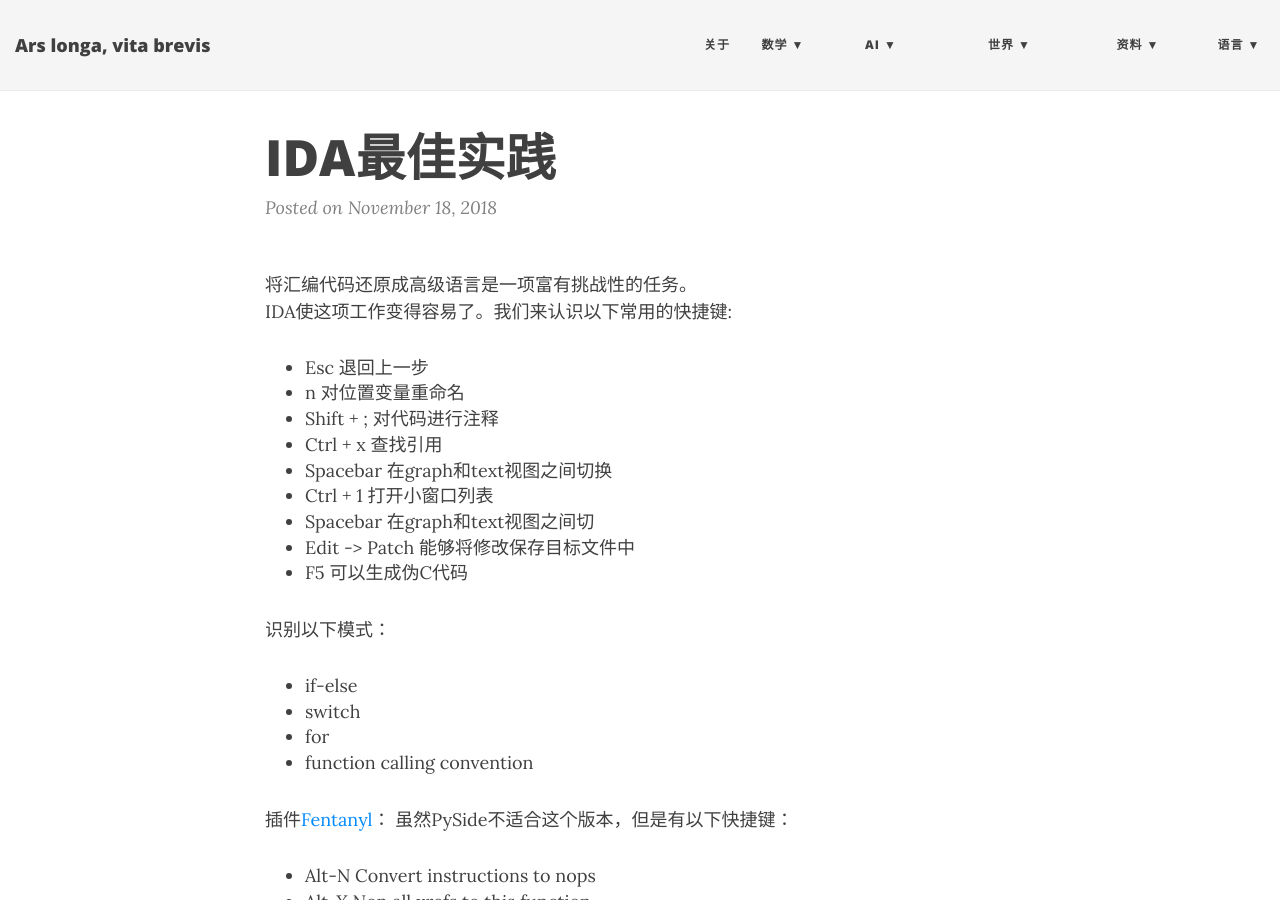
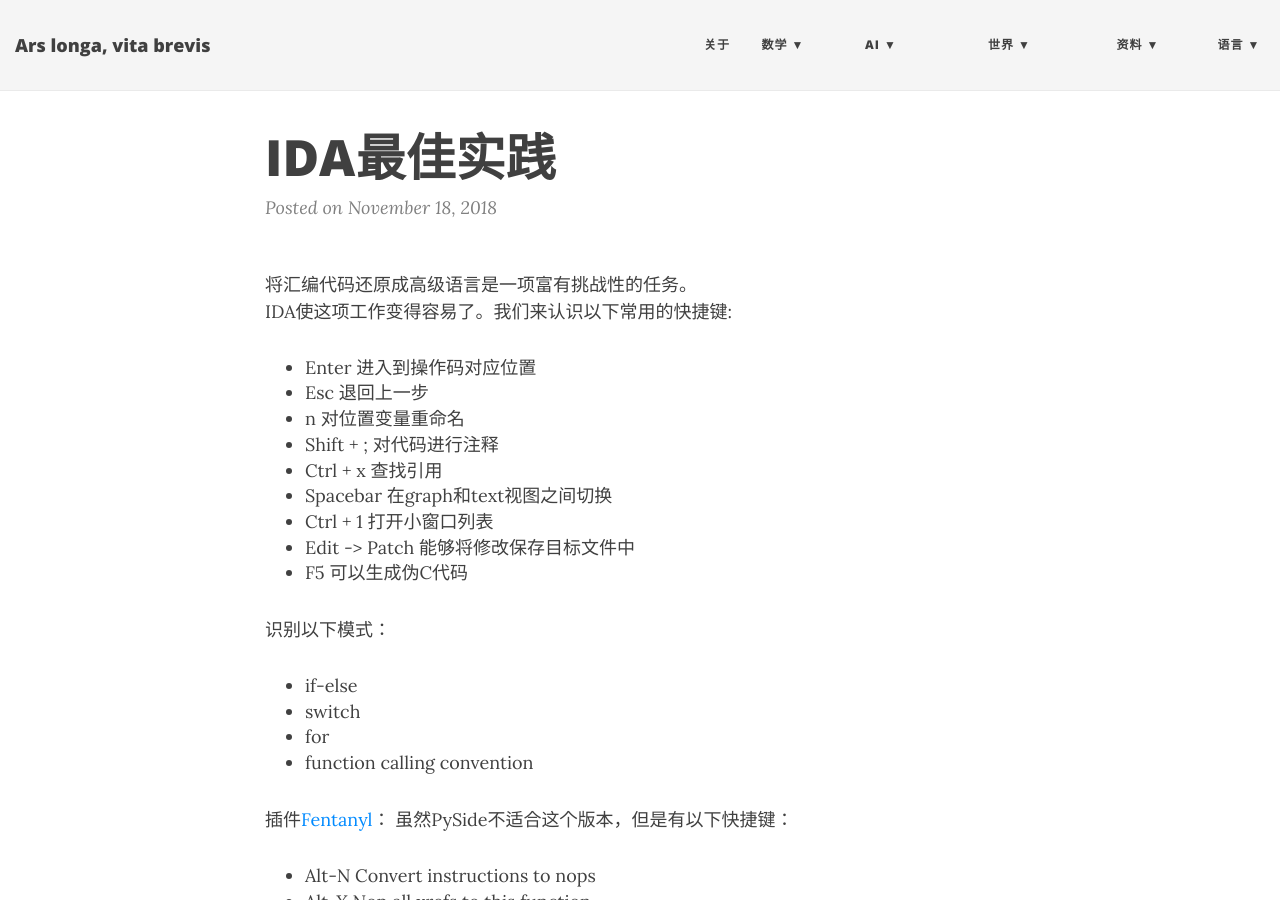
Before and after one commit to ZionPi/zionpi.github.io, a Jekyll site: the page built from _posts/2018-11-18-ida-practice.md, in a window 1280 px wide and 900 px high. Built offline with Jekyll 4.4.1, drawn with Linux system fonts in a browser that asks for light colours; nearby versions of some CDN libraries.

Commit message:
Update 2018-11-18-ida-practice.md

```diff
--- a/_posts/2018-11-18-ida-practice.md
+++ b/_posts/2018-11-18-ida-practice.md
@@ -4,13 +4,13 @@ title: IDA最佳实践
 ---
 将汇编代码还原成高级语言是一项富有挑战性的任务。
 IDA使这项工作变得容易了。我们来认识以下常用的快捷键:
+- Enter 进入到操作码对应位置
 - Esc 退回上一步
 - n 对位置变量重命名
 - Shift + ; 对代码进行注释
 - Ctrl + x 查找引用
 - Spacebar 在graph和text视图之间切换
 - Ctrl + 1 打开小窗口列表
-- Spacebar 在graph和text视图之间切
 - Edit -> Patch 能够将修改保存目标文件中
 - F5 可以生成伪C代码
 
```
